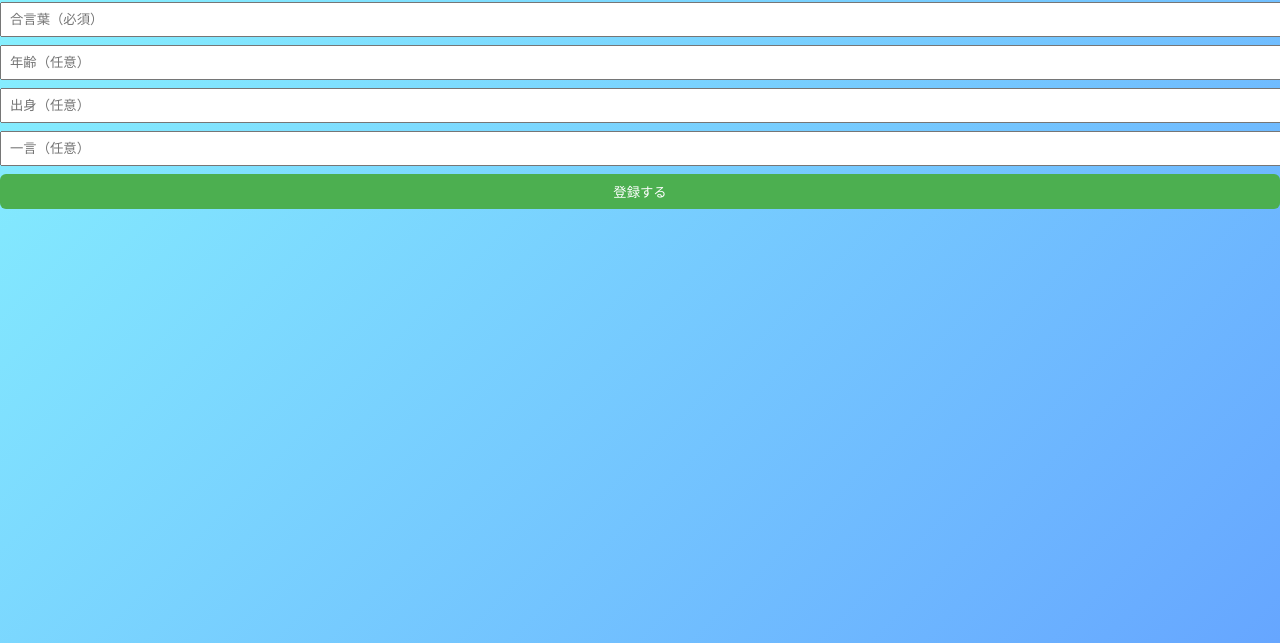
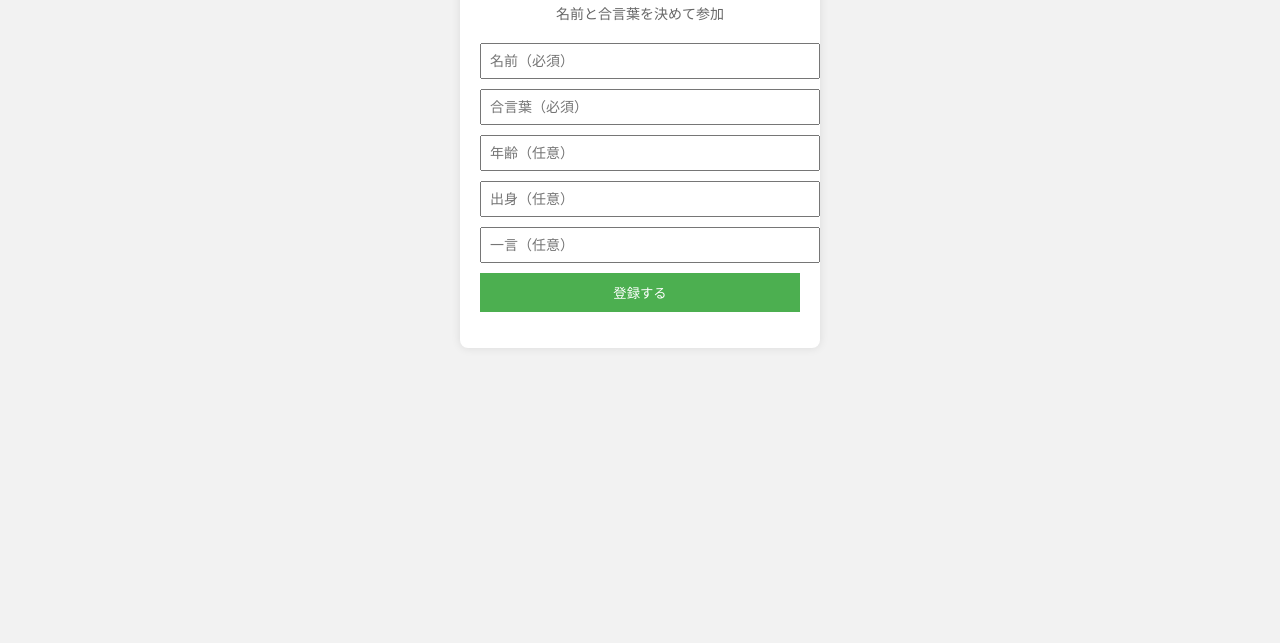
Before and after one commit to h24376990-ai/anon, a plain HTML site: page index.html in a window 1280 px wide. Shown: the part 178-821 px from the top of the page. After the commit the page ends 800 px from the top, so only its background shows below. Drawn offline with Linux system fonts and the light colour scheme.

Commit message:
Update style.css

```diff
--- a/style.css
+++ b/style.css
@@ -1,34 +1,47 @@
 body {
-  background: linear-gradient(135deg, #89f7fe, #66a6ff);
+  background: #f2f2f2;
   font-family: sans-serif;
-  margin: 0;
-  height: 100vh;
 }
 
-.container {
-  background: white;
-  max-width: 400px;
-  margin: 40px auto;
-  padding: 16px;
-  border-radius: 12px;
+.register-container {
+  width: 320px;
+  margin: 80px auto;
+  padding: 20px;
+  background: #fff;
+  border-radius: 8px;
+  box-shadow: 0 0 10px rgba(0,0,0,0.1);
 }
 
-input, button {
-  width: 100%;
-  margin-top: 8px;
-  padding: 8px;
+.register-container h1 {
+  text-align: center;
+  margin-bottom: 5px;
 }
 
-button {
+.subtitle {
+  text-align: center;
+  font-size: 14px;
+  color: #666;
+  margin-bottom: 20px;
+}
+
+.register-container input {
+  width: 100%;
+  margin-bottom: 10px;
+  padding: 8px;
+  font-size: 14px;
+}
+
+.register-container button {
+  width: 100%;
+  padding: 10px;
   background: #4CAF50;
   color: white;
   border: none;
-  border-radius: 6px;
+  cursor: pointer;
 }
 
-#messages {
-  margin-top: 12px;
-  border: 1px solid #ccc;
-  height: 200px;
-  overflow-y: auto;
+#message {
+  margin-top: 10px;
+  text-align: center;
+  color: red;
 }
```
